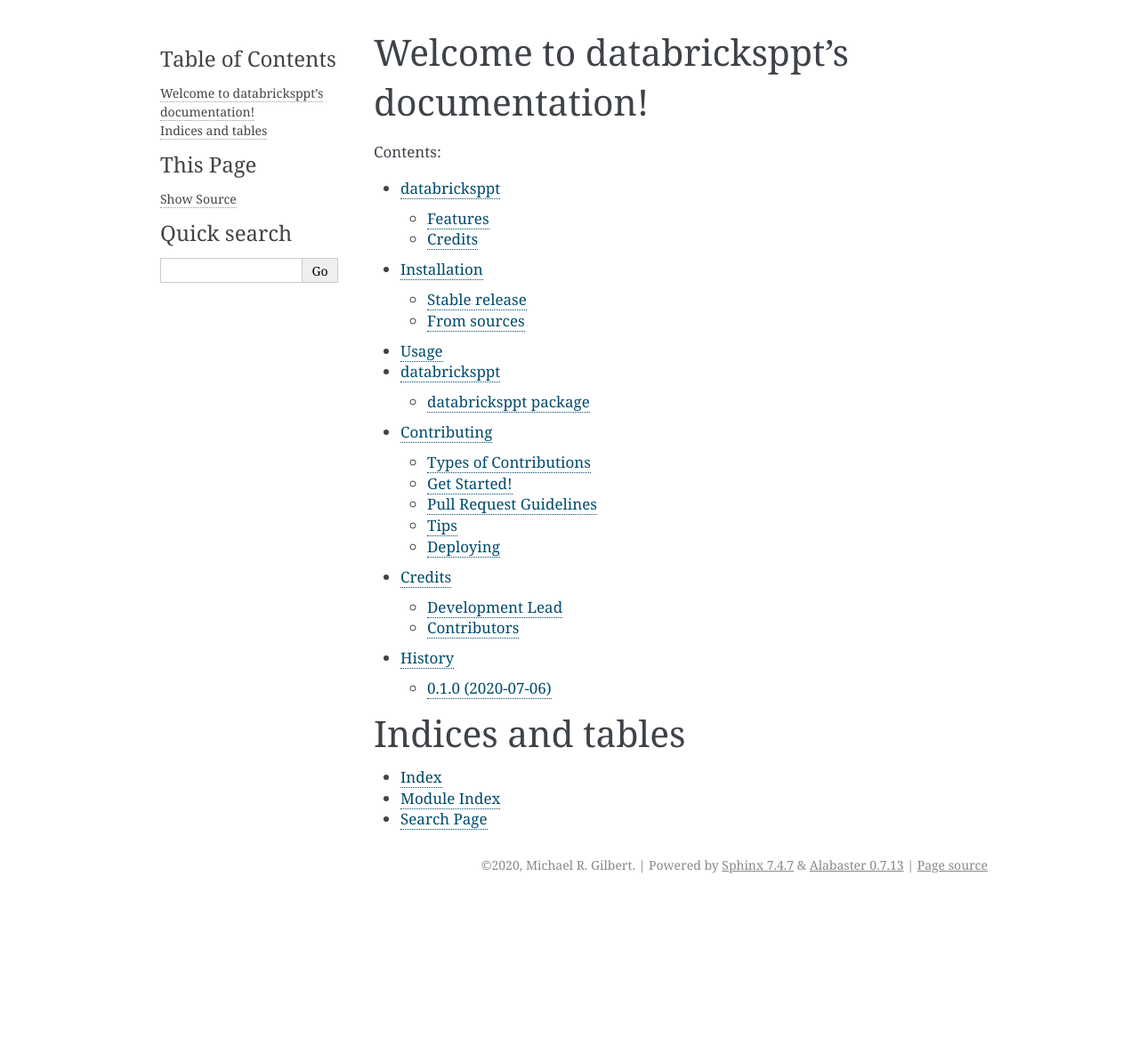
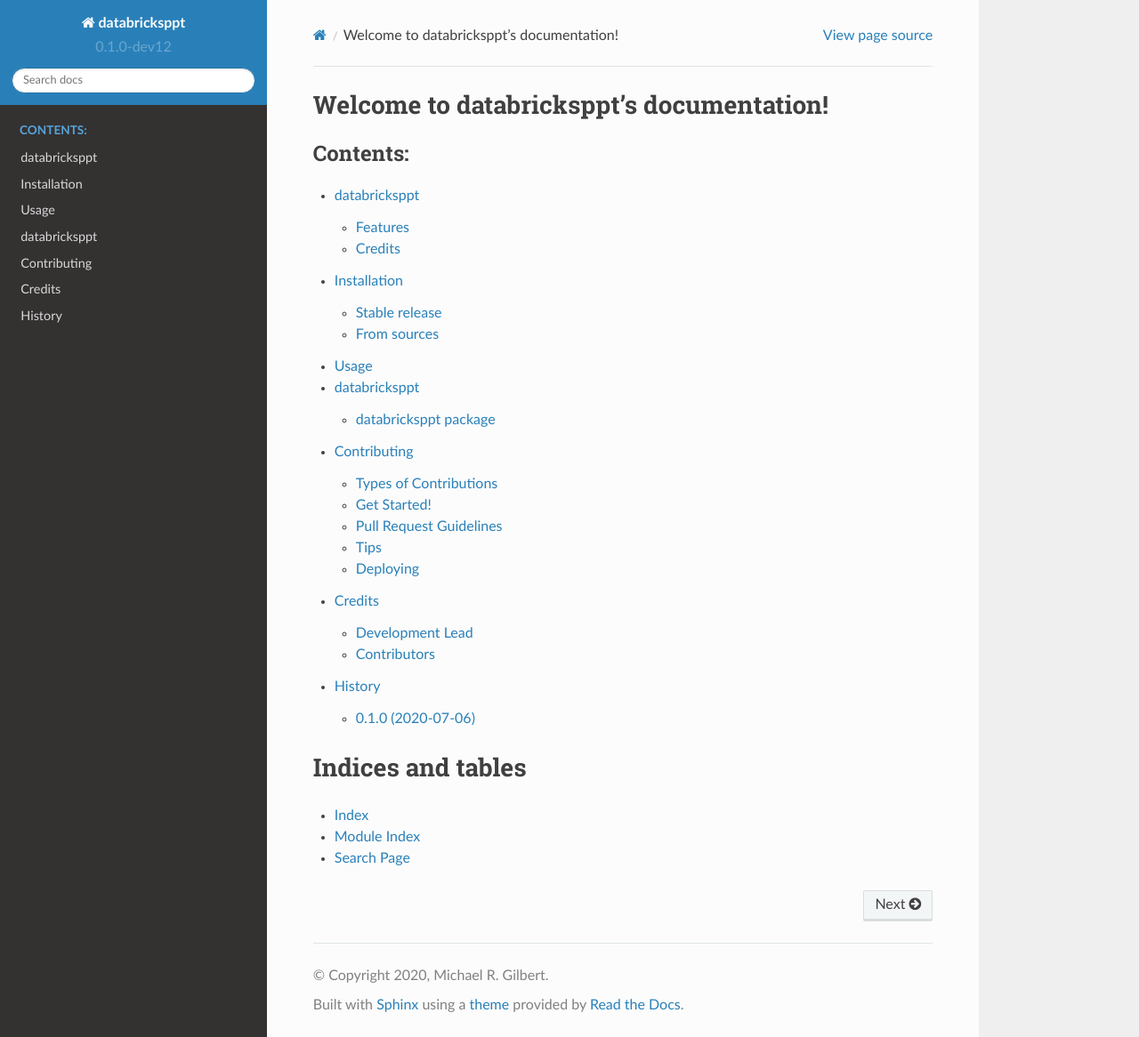
Before and after one commit to mikegil/databricksppt, a Sphinx documentation site: the page built from docs/index.rst, in a window 1280 px wide and 1166 px high. Shown: the whole window at 89% size. Built offline with Sphinx 7.4.7 and the Read the Docs theme 2.0.0, drawn with Linux system fonts in a browser that asks for light colours.

Commit message:
RTD Theme update

```diff
--- a/docs/conf.py
+++ b/docs/conf.py
@@ -20,8 +20,15 @@
 import databricksppt
 import os
 import sys
+import sphinx_rtd_theme
+
 sys.path.insert(0, os.path.abspath('..'))
 
+
+extensions = [
+    ...
+
+]
 
 # -- General configuration ---------------------------------------------
 
@@ -31,7 +38,7 @@
 
 # Add any Sphinx extension module names here, as strings. They can be
 # extensions coming with Sphinx (named 'sphinx.ext.*') or your custom ones.
-extensions = ['sphinx.ext.autodoc', 'sphinx.ext.viewcode']
+extensions = ['sphinx.ext.autodoc', "sphinx_rtd_theme", 'sphinx.ext.viewcode']
 
 # Add any paths that contain templates here, relative to this directory.
 templates_path = ['_templates']
@@ -83,7 +90,7 @@
 # The theme to use for HTML and HTML Help pages.  See the documentation for
 # a list of builtin themes.
 #
-html_theme = 'alabaster'
+html_theme = "sphinx_rtd_theme"
 
 # Theme options are theme-specific and customize the look and feel of a
 # theme further.  For a list of options available for each theme, see the
```
